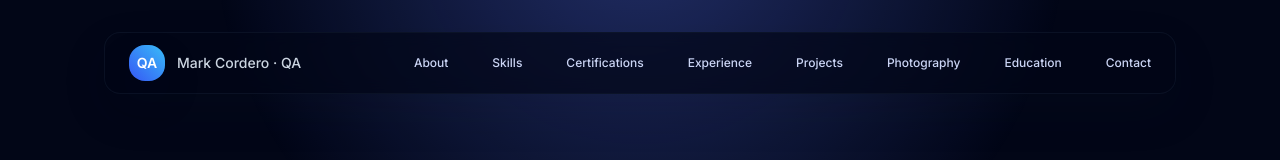
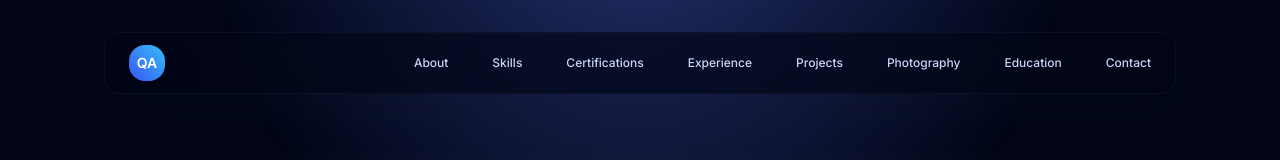
Before and after one commit to markcorderoqa/personalwebsite, a Next.js app: page / in a window 1280 px wide. Shown: the top 160 px of the page. Built offline with nearby package versions, Linux system fonts and the light colour scheme.

Commit message:
Update page.tsx
Remove redundant name placement

```diff
--- a/src/app/page.tsx
+++ b/src/app/page.tsx
@@ -190,9 +190,6 @@ export default function Home() {
           <div className="flex h-9 w-9 items-center justify-center rounded-2xl bg-gradient-to-tr from-brand-500 to-sky-400 text-sm font-semibold text-white shadow-soft">
             QA
           </div>
-          <span className="text-sm font-medium text-slate-300">
-            Mark Cordero · QA
-          </span>
         </div>
         <nav className="hidden gap-6 text-xs font-medium text-slate-300 md:flex">
           <a href="#about" className="hover:text-brand-300">
```
